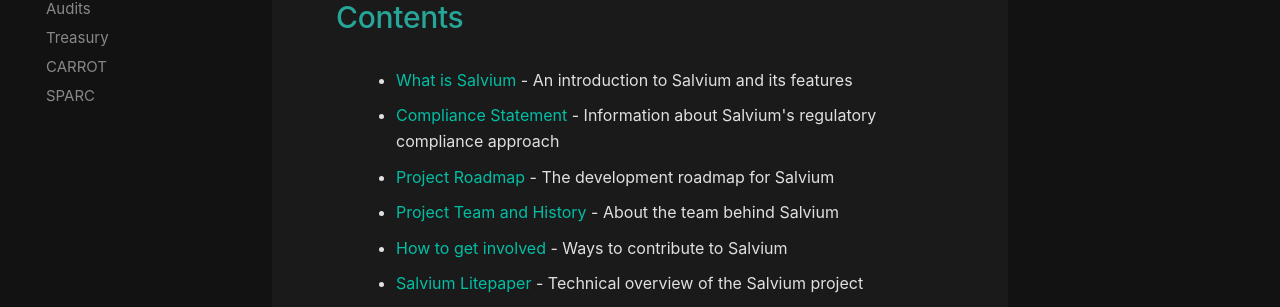
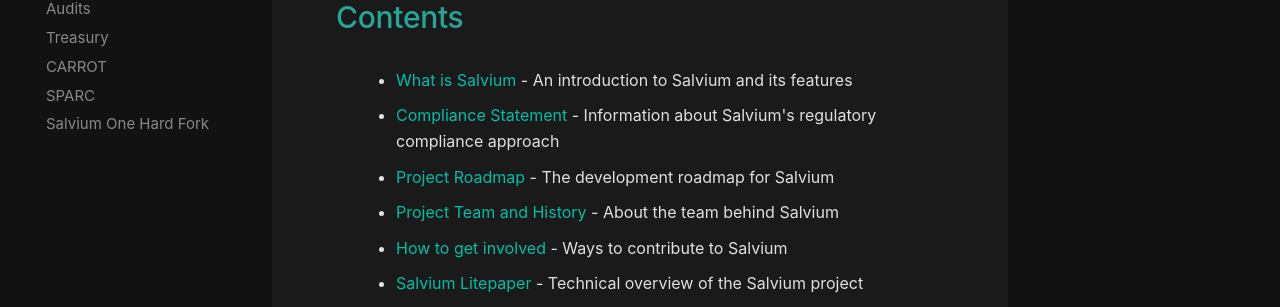
Before and after one commit to salvium/salvium_docs, an MkDocs documentation site: the page built from docs/THE PROJECT/index.md, in a window 1280 px wide. Shown: the part 427-734 px from the top of the page. Built offline with MkDocs 1.6.1 and Material for MkDocs 9.7.7, drawn with Linux system fonts in a browser that asks for light colours; comment, search, counter and statistics services are not loaded.

Commit message:
Update mkdocs.yml
add sal one hard fork to nav

```diff
--- a/mkdocs.yml
+++ b/mkdocs.yml
@@ -65,6 +65,7 @@ nav:
     - Treasury: THE PROJECT/Salvium Treasury Report – Q3 2024.md
     - CARROT: THE PROJECT/carrot.md
     - SPARC: THE PROJECT/sparc.md
+    - Salvium One Hard Fork: THE PROJECT/sal-one.md
   - Technology:
     - Architecture: THE PROTOCOL/index.md
     - Privacy: THE PROTOCOL/About Privacy.md
```
